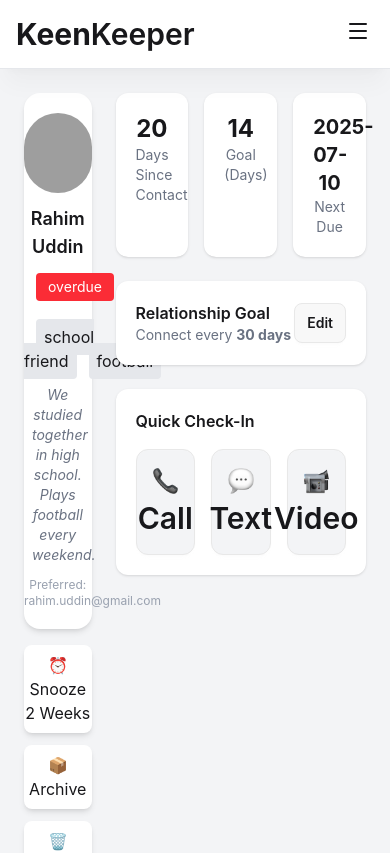
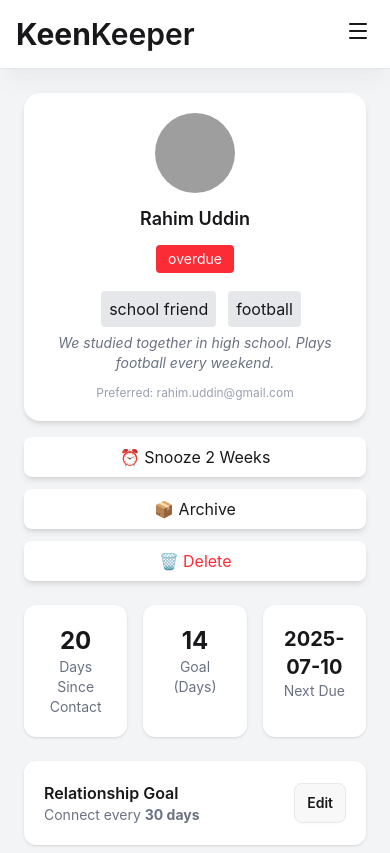
Before and after one commit to MDSOBUJMADBOR/assignment-7, a React (Vite) app: page /1 in a window 390 px wide. Shown: the top 853 px of the page. Built offline with nearby package versions, Linux system fonts and the light colour scheme; grey boxes are pictures that could not be loaded.

Commit message:
all card mobile device  completed

```diff
--- a/src/components/homepage/TrendingApps.jsx
+++ b/src/components/homepage/TrendingApps.jsx
@@ -21,7 +21,7 @@ const TrendingApps = () => {
 
 
 
-{loading ? (<div className='flex justify-center items-center py-5'> <ClipLoader color="#ad46ff" /> </div>) : (<div className='grid grid-cols-4 justify-center items-center gap-5 py-10'>
+{loading ? (<div className='flex justify-center items-center py-5'> <ClipLoader color="#ad46ff" /> </div>) : (<div className='grid grid-cols-1  md:grid-cols-4 justify-center items-center gap-5 py-10 px-6'>
 {
 apps.map((app,ind) => {
           return <AppCard app={app} key={ind}></AppCard>
--- a/src/pages/Stats/Stats.jsx
+++ b/src/pages/Stats/Stats.jsx
@@ -17,17 +17,21 @@ const Stats = () => {
   ];
 
   return (
-    <div className="my-10 shadow p-10 rounded-md border border-slate-300 container mx-auto">
-      <h2 className="font-semibold text-3xl mb-10 text-center">
+    <div className="bg-[#f8fafc]">
+    <div className="    p-10 rounded-md  max-w-[1110px] mx-auto">
+      <h2 className="font-bold text-4xl mb-10 ">
         Friendship Analytics
       </h2>
 
+<div className="px-6 rounded-md bg-white">
+  <h2 className="font-semibold text-2xl pt-2">By Interaction Type</h2>
       <PieChart style={{
         width:'100%',
         maxWidth: '500px',
         maxHeight:'80vh',
         margin : 'auto',
         aspectRatio:1,
+
       }} >
         <Pie
           data={data}
@@ -39,6 +43,9 @@ const Stats = () => {
         <Tooltip />
         <Legend />
       </PieChart>
+</div>
+
+    </div>
     </div>
   );
 };
--- a/src/pages/appDetails/AppDetails.jsx
+++ b/src/pages/appDetails/AppDetails.jsx
@@ -56,13 +56,13 @@ return ( <div className='h-[60vh] flex justify-center items-center py-5'><HashLo
 <div>
 
  <div className="p-6 bg-gray-100 min-h-screen">
-      <div className="grid grid-cols-4 gap-6">
+      <div className="grid gird-cols-1  md:grid-cols-4 gap-6">
 
 
 
 
         {/* LEFT PROFILE CARD */}
-        <div className="col-span-1    text-center ">
+        <div className="  md:col-span-1    text-center ">
 
         <div className='bg-white shadow-md rounded-2xl py-5 space-y-3'>
             <img
@@ -128,7 +128,7 @@ return ( <div className='h-[60vh] flex justify-center items-center py-5'><HashLo
 
 
         {/* RIGHT SIDE */}
-        <div className="col-span-3 space-y-6">
+        <div className=" md:col-span-3 space-y-6">
 
           {/* TOP STATS */}
           <div className="grid grid-cols-3 gap-4">
--- a/src/pages/homepage/AddFriend.jsx
+++ b/src/pages/homepage/AddFriend.jsx
@@ -6,12 +6,12 @@ const AddFriend = () => {
 
 <div className='text-center max-w-[1110px] mx-auto space-y-6 '>
           <h2 className='text-4xl font-bold '>Friends to keep close in your life</h2>
-          <p className='text-gray-400'>Your personal shelf of meaningful connections. Browse, tend, and nurture the <br></br>
+          <p className='text-gray-400 px-4'>Your personal shelf of meaningful connections. Browse, tend, and nurture the <br></br>
           relationships that matter most.</p>
           <button className='btn bg-green-800 text-white'> + Add a Friend</button>
 
 
-          <div className='grid grid-cols-4 items-center gap-4 '>
+          <div className='grid grid-cols-1 md:grid-cols-4 items-center gap-4 px-6'>
                     <div className='bg-white p-9 rounded border-2 border-gray-200'>
                               <h2 className='text-3xl font-bold'>10</h2>
                               <p className='text-[18px] text-gray-400'>Total Friends</p>
```
